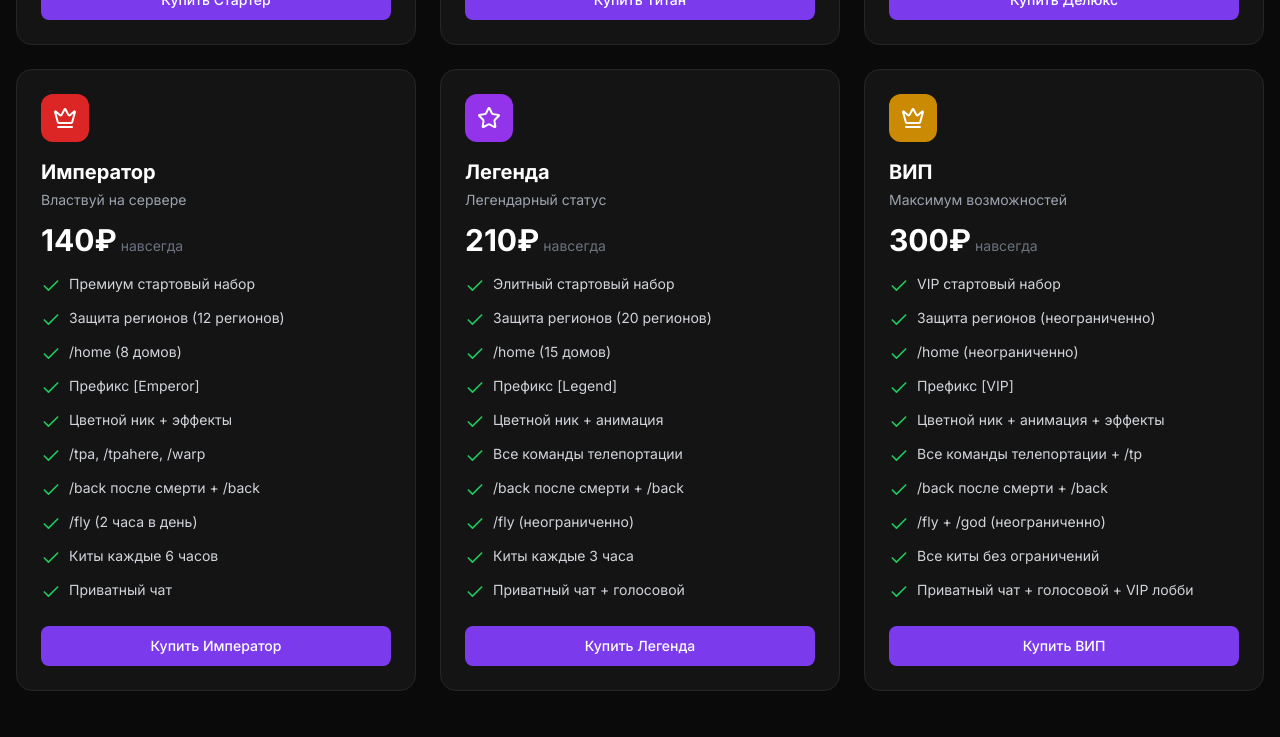
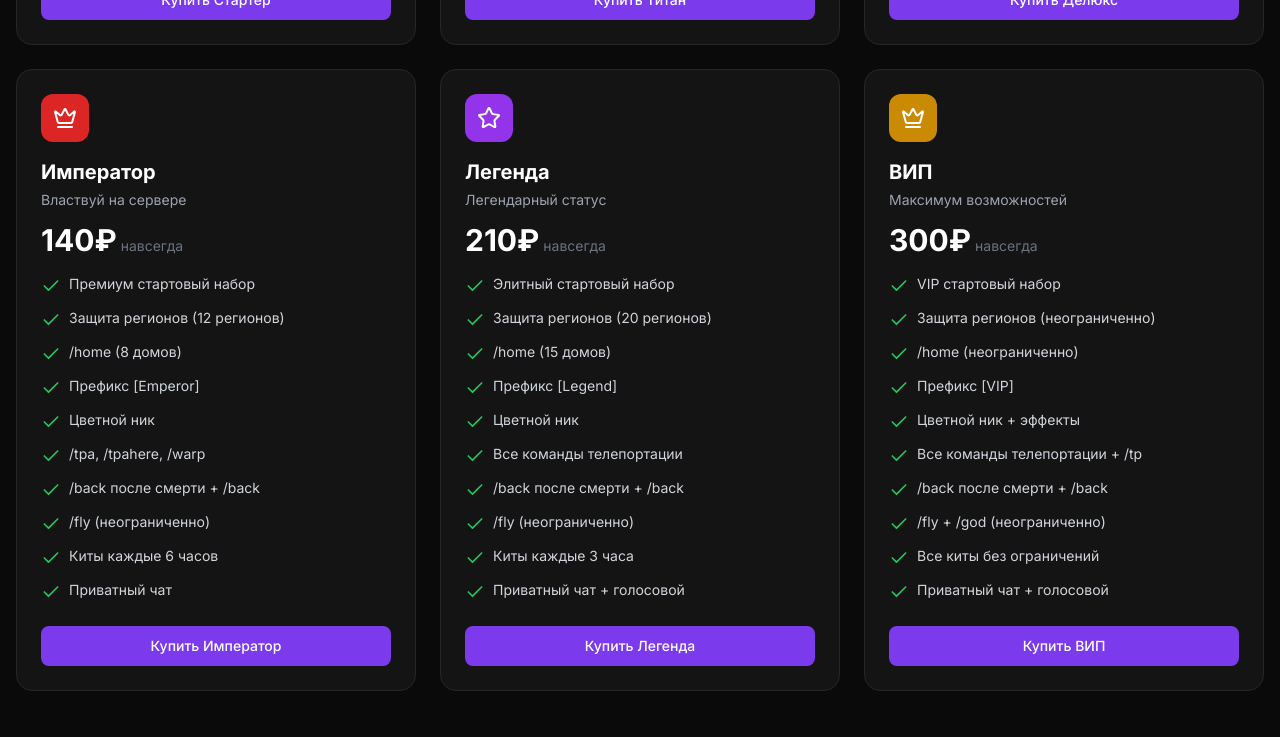
Before and after one commit to pr-poehali-dev/data-sync-initiative-1, a React (Vite) app: page / in a window 1280 px wide. Shown: the part 1345-2082 px from the top of the page. Built offline with nearby package versions, Linux system fonts and the light colour scheme.

Commit message:
refactor: бесконечный fly и удаление эффектов

```diff
--- a/src/components/PrivilegesComparison.tsx
+++ b/src/components/PrivilegesComparison.tsx
@@ -56,7 +56,7 @@ const privileges = [
       { name: "Цветной ник", available: true },
       { name: "/tpa, /tpahere, /warp", available: true },
       { name: "/back после смерти", available: true },
-      { name: "/fly (30 минут в день)", available: true },
+      { name: "/fly (неограниченно)", available: true },
       { name: "Киты каждые 12 часов", available: true },
       { name: "Приватный чат", available: false },
     ]
@@ -72,10 +72,10 @@ const privileges = [
       { name: "Защита регионов (12 регионов)", available: true },
       { name: "/home (8 домов)", available: true },
       { name: "Префикс [Emperor]", available: true },
-      { name: "Цветной ник + эффекты", available: true },
+      { name: "Цветной ник", available: true },
       { name: "/tpa, /tpahere, /warp", available: true },
       { name: "/back после смерти + /back", available: true },
-      { name: "/fly (2 часа в день)", available: true },
+      { name: "/fly (неограниченно)", available: true },
       { name: "Киты каждые 6 часов", available: true },
       { name: "Приватный чат", available: true },
     ]
@@ -91,7 +91,7 @@ const privileges = [
       { name: "Защита регионов (20 регионов)", available: true },
       { name: "/home (15 домов)", available: true },
       { name: "Префикс [Legend]", available: true },
-      { name: "Цветной ник + анимация", available: true },
+      { name: "Цветной ник", available: true },
       { name: "Все команды телепортации", available: true },
       { name: "/back после смерти + /back", available: true },
       { name: "/fly (неограниченно)", available: true },
@@ -110,12 +110,12 @@ const privileges = [
       { name: "Защита регионов (неограниченно)", available: true },
       { name: "/home (неограниченно)", available: true },
       { name: "Префикс [VIP]", available: true },
-      { name: "Цветной ник + анимация + эффекты", available: true },
+      { name: "Цветной ник + эффекты", available: true },
       { name: "Все команды телепортации + /tp", available: true },
       { name: "/back после смерти + /back", available: true },
       { name: "/fly + /god (неограниченно)", available: true },
       { name: "Все киты без ограничений", available: true },
-      { name: "Приватный чат + голосовой + VIP лобби", available: true },
+      { name: "Приватный чат + голосовой", available: true },
     ]
   },
 ]
```
